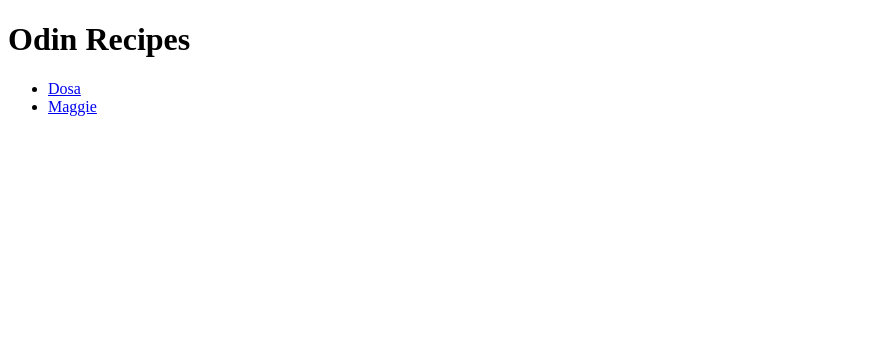
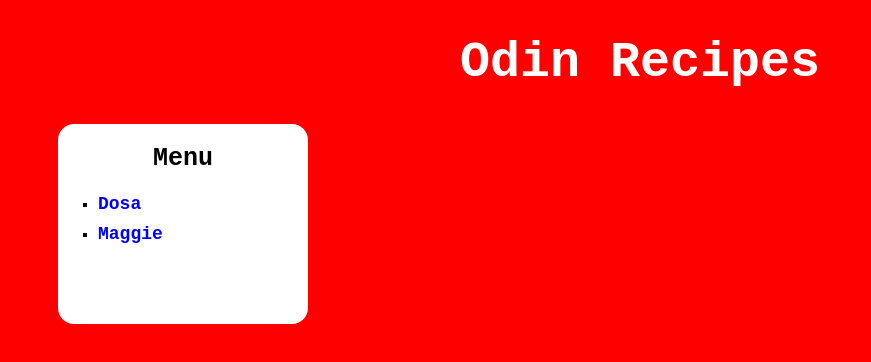
Before and after one commit to om0611/odin-recipes, a plain HTML site: page index.html in a window 1280 px wide. Shown: the whole page, without its empty margins (0-871 px from the left). Drawn offline with Linux system fonts and the light colour scheme.

Commit message:
Add styling to index.html

```diff
--- /dev/null
+++ b/css/style.css
@@ -0,0 +1,44 @@
+* {
+    font-family: 'Courier New', Courier, monospace;
+}
+
+body {
+    background-color: red;
+}
+
+h1 {
+    color: white;
+    text-align: center;
+    font-weight: 800;
+    font-size: 50px;
+}
+
+.recipes {
+    position: relative;
+    left: 50px;
+    height: 200px;
+    width: 250px;
+    background-color: white;
+    border-radius: 1em;
+}
+
+h2 {
+    position: relative;
+    top: 20px;
+    text-align: center;
+    padding-bottom: 15px;
+    font-size: 25px;
+}
+
+li {
+    list-style-type: square;
+    padding: 5px 0px;
+}
+
+a {
+    text-decoration: none;
+    color: blue;
+    font-weight: 600;
+    font-size: 18px;
+
+}
--- a/index.html
+++ b/index.html
@@ -3,12 +3,16 @@
     <head>
         <meta charset="UTF-8">
         <title>Recipes Project</title>
+        <link rel="stylesheet" href="css/style.css">
     </head>
     <body>
         <h1>Odin Recipes</h1>
-        <ul>
-            <li><a href="recipes/dosa.html">Dosa</a></li>
-            <li><a href="recipes/maggie.html">Maggie</a></li>
-        </ul>
+        <div class="recipes">
+            <h2>Menu</h2>
+            <ul>
+                <li><a href="recipes/dosa.html">Dosa</a></li>
+                <li><a href="recipes/maggie.html">Maggie</a></li>
+            </ul>
+        </div>
     </body>
 </html>
```
